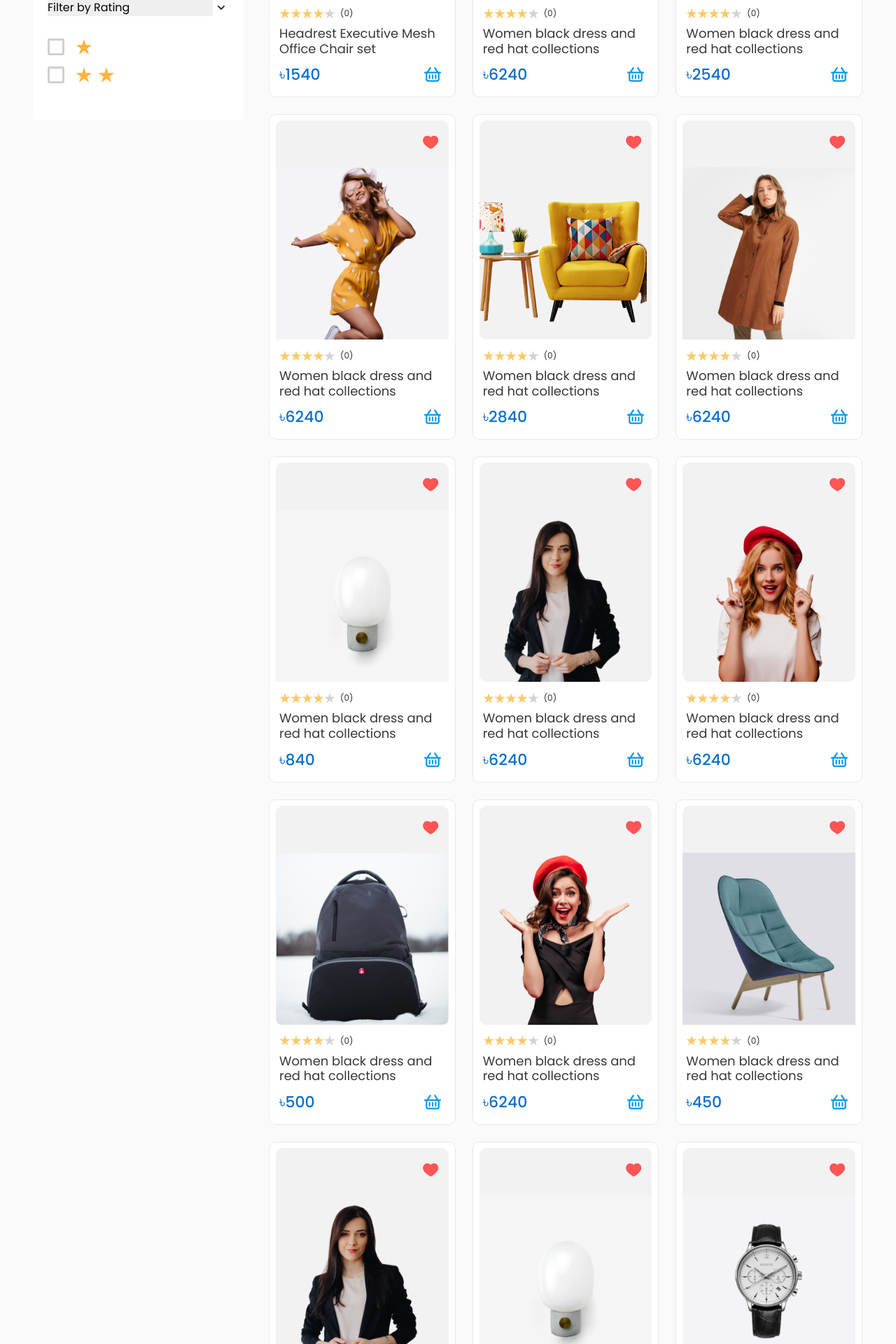
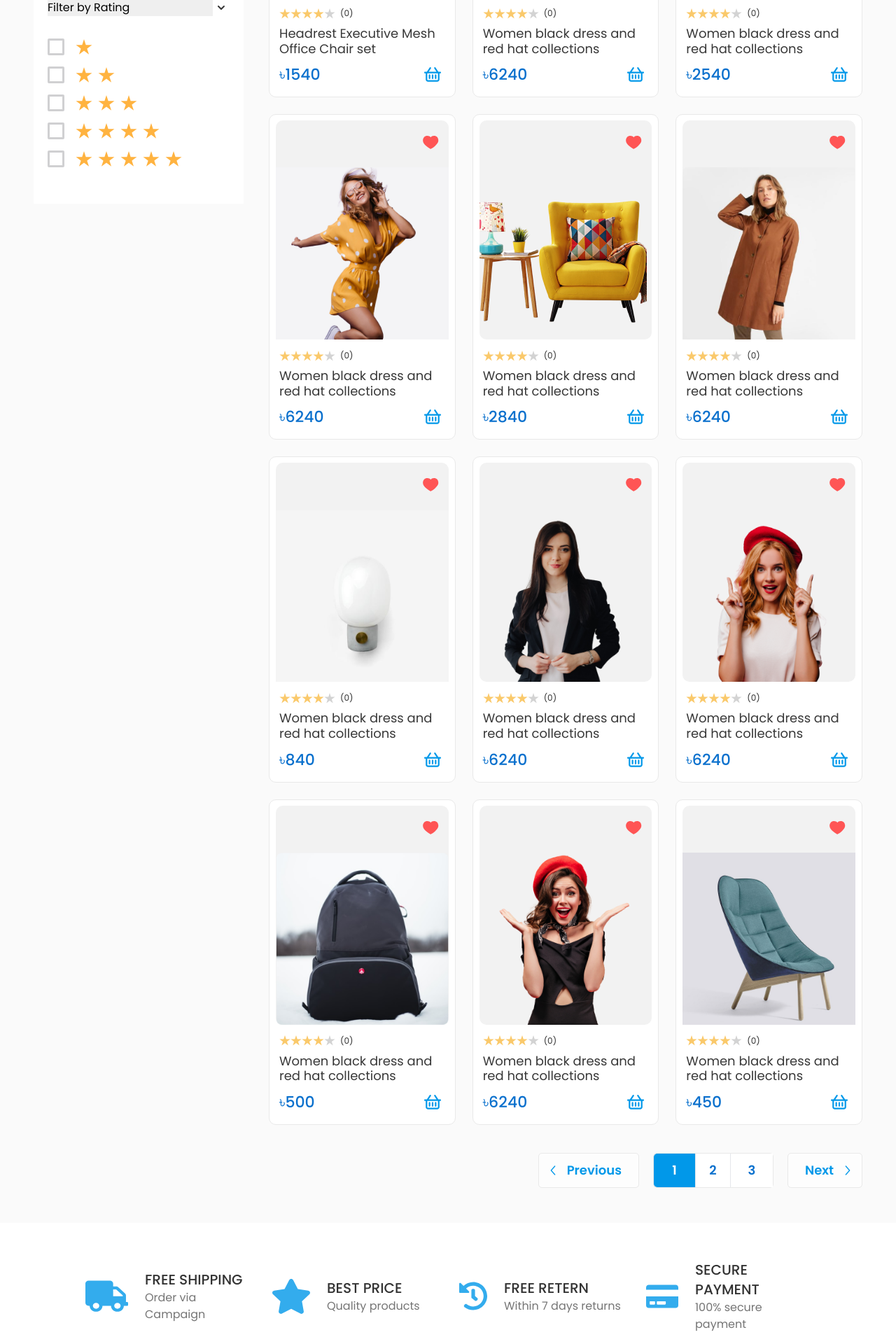
Before and after one commit to nursoftwarebd/glamcart-e-commerce, a Next.js app: page /products in a window 1280 px wide. Shown: the part 600-2520 px from the top of the page at 70% size. Built offline with nearby package versions, Linux system fonts and the light colour scheme.

Commit message:
pagination design done

```diff
--- a/src/app/products/page.jsx
+++ b/src/app/products/page.jsx
@@ -1,5 +1,6 @@
 import ProductCard from "@/components/screen/ProductCard";
 import ProductSidebar from "@/components/screen/Products/ProductSidebar";
+import Pagination from "@/components/screen/Products/paging/Pagination";
 import { products } from "@/data/products";
 const page = () => {
   return (
@@ -26,10 +27,13 @@ const page = () => {
                  </div>
               </div>
               <div className="mt-5 grid grid-cols-3 gap-6">
-                {products.map((product, index) => (
+                {products.slice(0,12).map((product, index) => (
                   <ProductCard key={index} product={product} />
                 ))}
               </div>
+               <div className="flex items-center justify-end pt-10 pb-13">
+               <Pagination  />
+               </div>
             </div>
           </div>
         </div>
--- a/src/components/screen/Products/checkbox/Checkbox.jsx
+++ b/src/components/screen/Products/checkbox/Checkbox.jsx
@@ -57,8 +57,6 @@ const Checkbox = ({ label, checked, onChange }) => {
               htmlFor="checkbox2"
             >
               <input
-        checked={checked}
-        onChange={onChange}
                 type="checkbox"
                 class="before:content[''] peer relative h-6 w-6 cursor-pointer appearance-none rounded-sm border-[3px] border-checkBorder checked:border-orangeStar checked:bg-orangeStar hover:before:opacity-10"
                 id="checkbox2"
@@ -86,7 +84,114 @@ const Checkbox = ({ label, checked, onChange }) => {
             <Image src={checkstar} alt="check-star" />
           </div>
         </div>
-
+        <div class="flex items-center space-x-4">
+          <div class="inline-flex items-center">
+            <label
+              class="relative flex items-center cursor-pointer"
+              htmlFor="checkbox2"
+            >
+              <input
+                type="checkbox"
+                class="before:content[''] peer relative h-6 w-6 cursor-pointer appearance-none rounded-sm border-[3px] border-checkBorder checked:border-orangeStar checked:bg-orangeStar hover:before:opacity-10"
+                id="checkbox2"
+              />
+              <span class="absolute text-white transition-opacity opacity-0 pointer-events-none top-2/4 left-2/4 -translate-y-2/4 -translate-x-2/4 peer-checked:opacity-100">
+                <svg
+                  xmlns="http://www.w3.org/2000/svg"
+                  class="h-3.5 w-3.5"
+                  viewBox="0 0 20 20"
+                  fill="currentColor"
+                  stroke="currentColor"
+                  stroke-width="1"
+                >
+                  <path
+                    fill-rule="evenodd"
+                    d="M16.707 5.293a1 1 0 010 1.414l-8 8a1 1 0 01-1.414 0l-4-4a1 1 0 011.414-1.414L8 12.586l7.293-7.293a1 1 0 011.414 0z"
+                    clip-rule="evenodd"
+                  ></path>
+                </svg>
+              </span>
+            </label>
+          </div>
+          <div class="flex items-center gap-2">
+            <Image src={checkstar} alt="check-star" />
+            <Image src={checkstar} alt="check-star" />
+            <Image src={checkstar} alt="check-star" />
+          </div>
+        </div>
+        <div class="flex items-center space-x-4">
+          <div class="inline-flex items-center">
+            <label
+              class="relative flex items-center cursor-pointer"
+              htmlFor="checkbox2"
+            >
+              <input
+                type="checkbox"
+                class="before:content[''] peer relative h-6 w-6 cursor-pointer appearance-none rounded-sm border-[3px] border-checkBorder checked:border-orangeStar checked:bg-orangeStar hover:before:opacity-10"
+                id="checkbox2"
+              />
+              <span class="absolute text-white transition-opacity opacity-0 pointer-events-none top-2/4 left-2/4 -translate-y-2/4 -translate-x-2/4 peer-checked:opacity-100">
+                <svg
+                  xmlns="http://www.w3.org/2000/svg"
+                  class="h-3.5 w-3.5"
+                  viewBox="0 0 20 20"
+                  fill="currentColor"
+                  stroke="currentColor"
+                  stroke-width="1"
+                >
+                  <path
+                    fill-rule="evenodd"
+                    d="M16.707 5.293a1 1 0 010 1.414l-8 8a1 1 0 01-1.414 0l-4-4a1 1 0 011.414-1.414L8 12.586l7.293-7.293a1 1 0 011.414 0z"
+                    clip-rule="evenodd"
+                  ></path>
+                </svg>
+              </span>
+            </label>
+          </div>
+          <div class="flex items-center gap-2">
+            <Image src={checkstar} alt="check-star" />
+            <Image src={checkstar} alt="check-star" />
+            <Image src={checkstar} alt="check-star" />
+            <Image src={checkstar} alt="check-star" />
+          </div>
+        </div>
+        <div class="flex items-center space-x-4">
+          <div class="inline-flex items-center">
+            <label
+              class="relative flex items-center cursor-pointer"
+              htmlFor="checkbox2"
+            >
+              <input
+                type="checkbox"
+                class="before:content[''] peer relative h-6 w-6 cursor-pointer appearance-none rounded-sm border-[3px] border-checkBorder checked:border-orangeStar checked:bg-orangeStar hover:before:opacity-10"
+                id="checkbox2"
+              />
+              <span class="absolute text-white transition-opacity opacity-0 pointer-events-none top-2/4 left-2/4 -translate-y-2/4 -translate-x-2/4 peer-checked:opacity-100">
+                <svg
+                  xmlns="http://www.w3.org/2000/svg"
+                  class="h-3.5 w-3.5"
+                  viewBox="0 0 20 20"
+                  fill="currentColor"
+                  stroke="currentColor"
+                  stroke-width="1"
+                >
+                  <path
+                    fill-rule="evenodd"
+                    d="M16.707 5.293a1 1 0 010 1.414l-8 8a1 1 0 01-1.414 0l-4-4a1 1 0 011.414-1.414L8 12.586l7.293-7.293a1 1 0 011.414 0z"
+                    clip-rule="evenodd"
+                  ></path>
+                </svg>
+              </span>
+            </label>
+          </div>
+          <div class="flex items-center gap-2">
+            <Image src={checkstar} alt="check-star" />
+            <Image src={checkstar} alt="check-star" />
+            <Image src={checkstar} alt="check-star" />
+            <Image src={checkstar} alt="check-star" />
+            <Image src={checkstar} alt="check-star" />
+          </div>
+        </div>
       </div>
     </>
   );
--- /dev/null
+++ b/src/components/screen/Products/paging/Pagination.jsx
@@ -0,0 +1,42 @@
+import Image from "next/image";
+import next from "../../../../assets/icons/next.svg";
+import previous from "../../../../assets/icons/previous.svg";
+
+const Pagination = () => {
+  return (
+    <>
+      <div className="flex items-center gap-5">
+        <button className="h-[50px] py-3 pr-6 pl-3 bg-white/60 border-[1px] border-grayBorder rounded-[5px] flex items-center justify-center gap-3">
+          <Image
+            src={previous}
+            alt="previous"
+            className="w-4 h-4 object-fill"
+          />
+          <span className="text-lg text-secondary font-semibold leading-6 ">
+            Previous
+          </span>
+        </button>
+
+        <div className="h-[50px] bg-white/60 border-[1px] border-grayBorder rounded-[5px] flex">
+          <button className="w-[60px] h-full bg-secondary text-white flex items-center justify-center rounded-tl-[5px] rounded-bl-[5px] border-r-[1px]">
+            <span className="text-lg  font-semibold leading-6">1</span>
+          </button>
+          <button className="w-[50px] h-full bg-white text-primary  flex items-center justify-center rounded-tl-[5px] rounded-bl-[5px] border-r-[1px]">
+            <span className="text-lg  font-semibold leading-6">2</span>
+          </button>
+          <button className="w-[60px] h-full bg-white text-primary  flex items-center justify-center rounded-tl-[5px] rounded-bl-[5px]">
+            <span className="text-lg  font-semibold leading-6">3</span>
+          </button>
+        </div>
+        <button className="h-[50px] py-3 pr-3 pl-6 bg-white/60 border-[1px] border-grayBorder rounded-[5px] flex items-center justify-center gap-3">
+          <span className="text-lg text-secondary font-semibold leading-6 ">
+            Next
+          </span>
+          <Image src={next} alt="next" className="w-4 h-4 object-fill" />
+        </button>
+      </div>
+    </>
+  );
+};
+
+export default Pagination;
```
Also changed, not shown: src/assets/icons/next.svg (added), src/assets/icons/previous.svg (added). Lines whose indentation alone changed are shown as unchanged.
